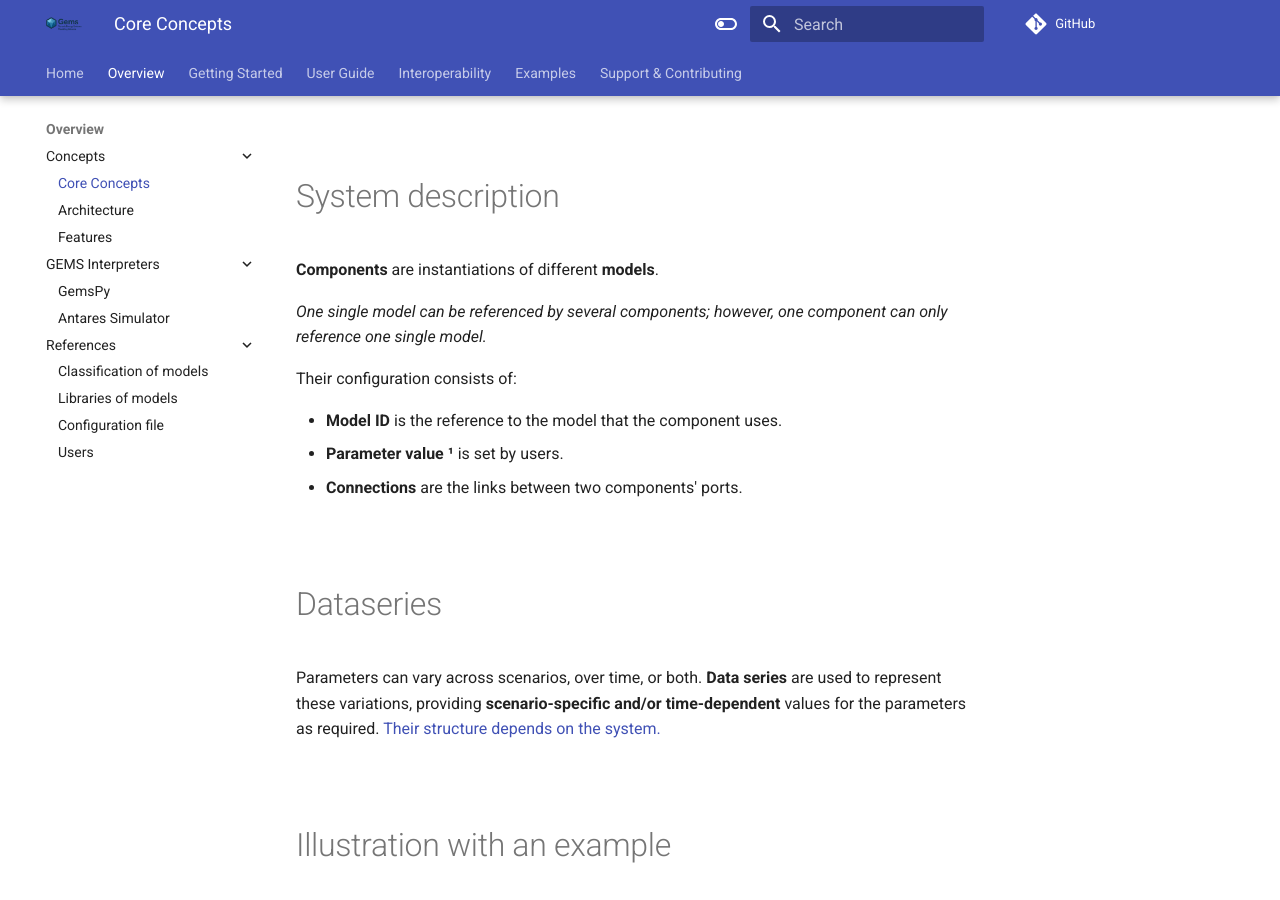
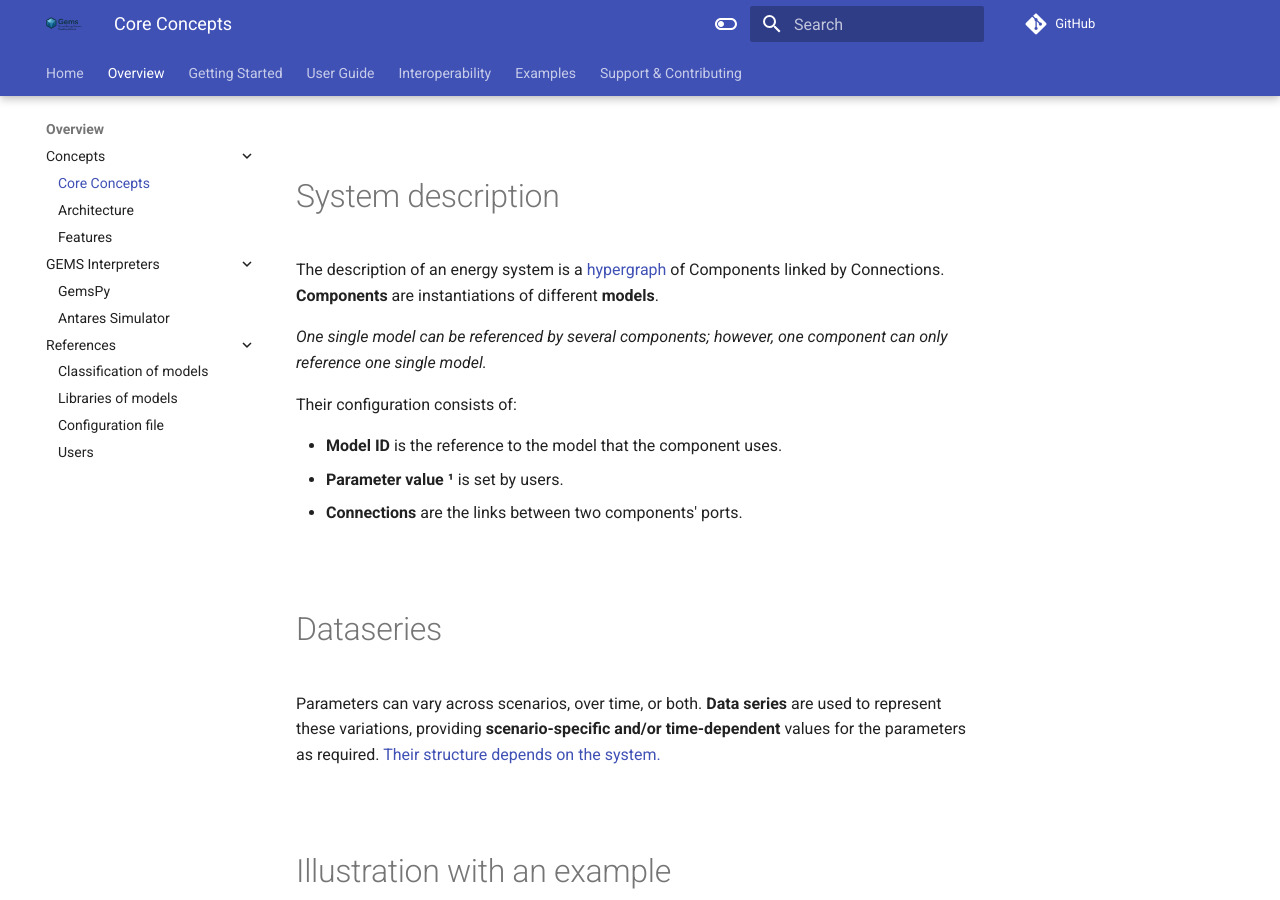
Before and after one commit to AntaresSimulatorTeam/GEMS, an MkDocs documentation site: the page built from doc/1_Overview/Concepts/1_core concepts.md, in a window 1280 px wide and 900 px high, scrolled down 1060 px. Built offline with MkDocs 1.6.1 and Material for MkDocs 9.7.7, drawn with Linux system fonts in a browser that asks for light colours; comment, search, counter and statistics services are not loaded.

Commit message:
add link to wikipedia hypergraph page
Co-authored-by: Antoine Oustry, PhD <58943406+aoustry@users.noreply.github.com>

```diff
--- a/doc/1_Overview/Concepts/1_core concepts.md
+++ b/doc/1_Overview/Concepts/1_core concepts.md
@@ -36,7 +36,7 @@ They are defined by *variables*, *parameters*, *ports*, and *constraints*. [Exam
 <br/>
 
 # System description
-
+The description of an energy system is a [hypergraph ](https://en.wikipedia.org/wiki/Hypergraph) of Components linked by Connections.
 **Components** are instantiations of different **models**.
 
 *One single model can be referenced by several components; however, one component can only reference one single model.*
```
